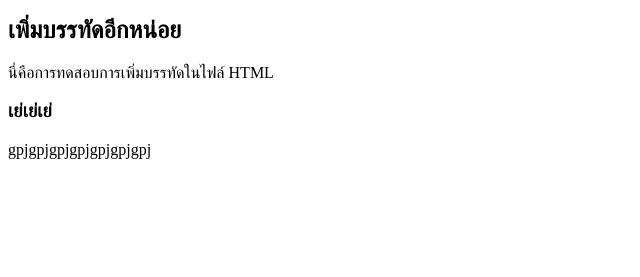
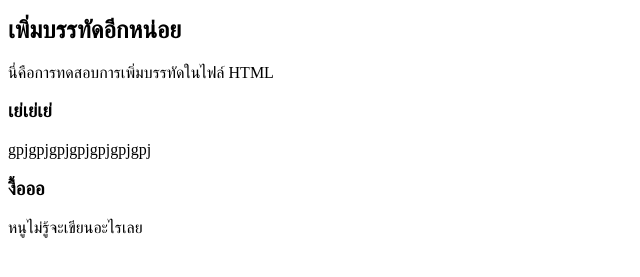
Before and after one commit to jpongthep/sher-testing, a plain HTML site: page index.html in a window 1280 px wide. Shown: the part 101-378 px from the top of the page, without its empty margins (0-640 px from the left). Drawn offline with Linux system fonts and the light colour scheme.

Commit message:
งื้อออ

```diff
--- a/index.html
+++ b/index.html
@@ -12,5 +12,7 @@
     <p>นี่คือการทดสอบการเพิ่มบรรทัดในไฟล์ HTML</p>
     <h3>เย่เย่เย่</h3>
     <p>gpjgpjgpjgpjgpjgpjgpj</p>
+    <h3>งื้อออ</h3>
+    <p>หนูไม่รู้จะเขียนอะไรเลย</p>
 </body>
 </html>
```
